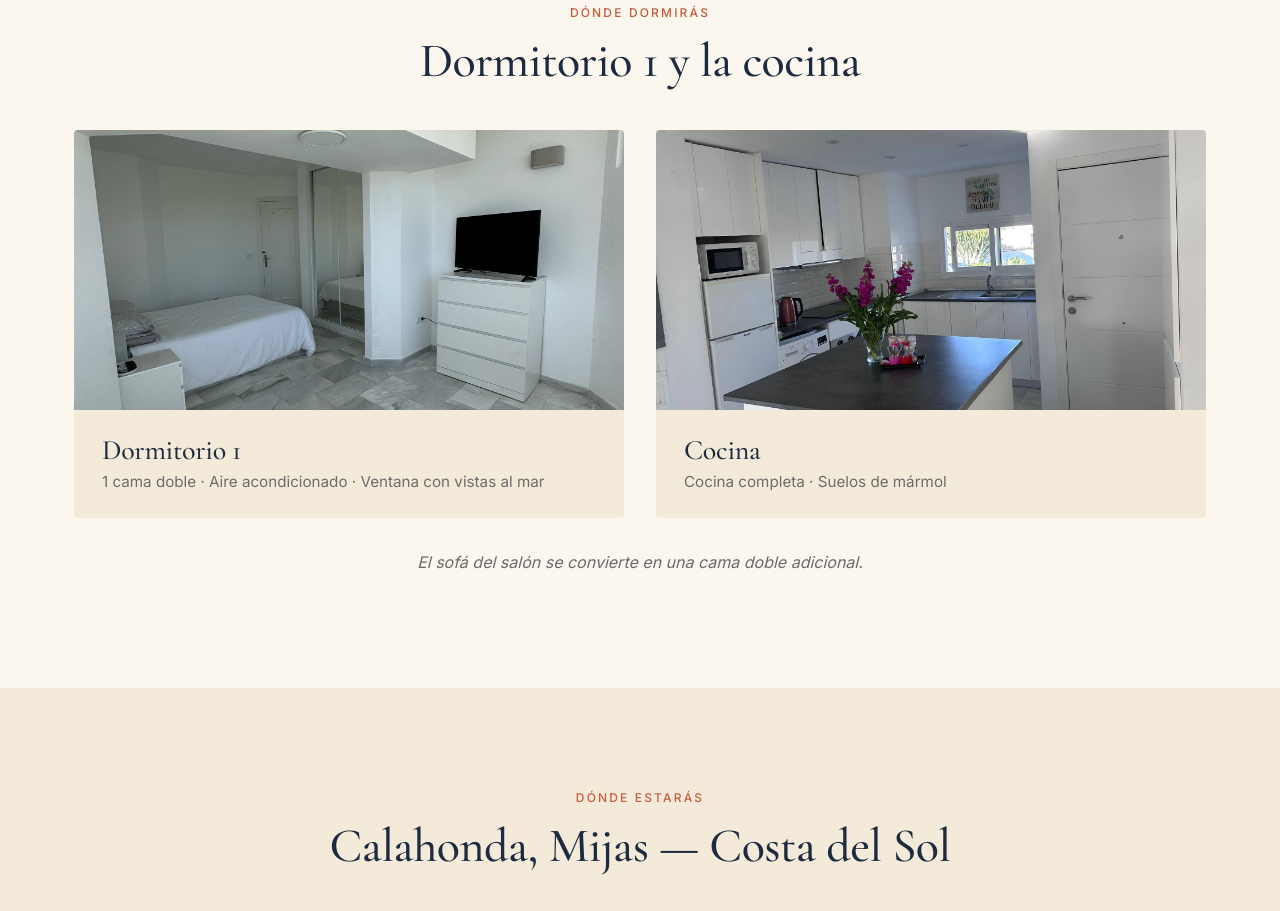
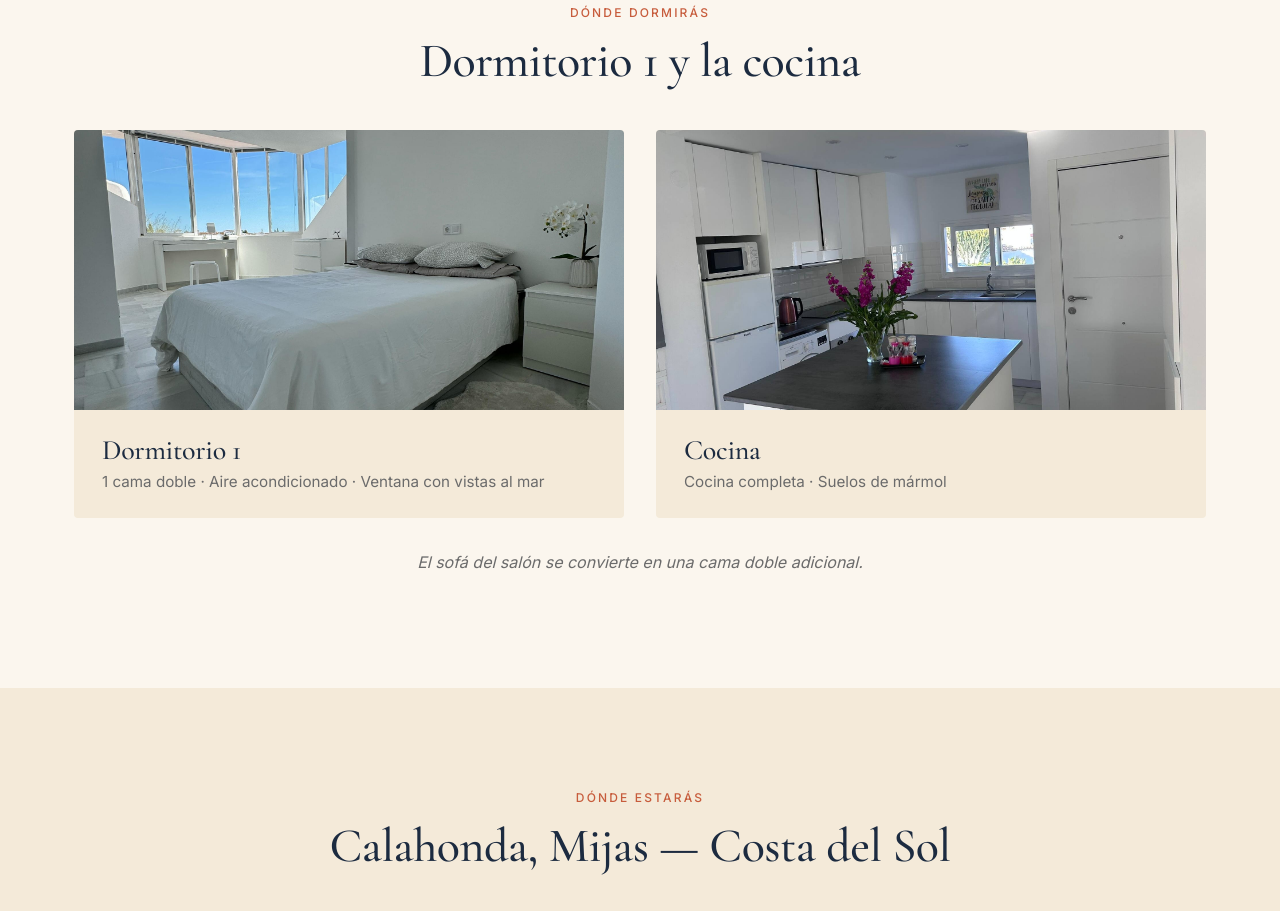
Before and after one commit to Neilyboy67/lacasaneil, a plain HTML site: page es/index.html in a window 1280 px wide. Shown: the part 3151-4062 px from the top of the page. Drawn offline with nearby package versions, Linux system fonts and the light colour scheme; no server answers.

Commit message:
Lock 24 Aug Phase 3: ES Dormitorio 1 uses photo-05 sea-view.

```diff
--- a/es/index.html
+++ b/es/index.html
@@ -247,7 +247,7 @@
     </div>
     <div class="rooms-grid">
       <div class="room-card">
-        <img src="/images/photo-14.jpg" alt="Dormitorio 1: cama doble con ventana con vistas al mar en La Casa Neil, Calahonda">
+        <img src="/images/photo-05.jpg" alt="Dormitorio 1: dormitorio principal con vistas al mar, orquídea y ventana en La Casa Neil, Calahonda">
         <div class="body">
           <h3>Dormitorio 1</h3>
           <div class="meta">1 cama doble · Aire acondicionado · Ventana con vistas al mar</div>
```
